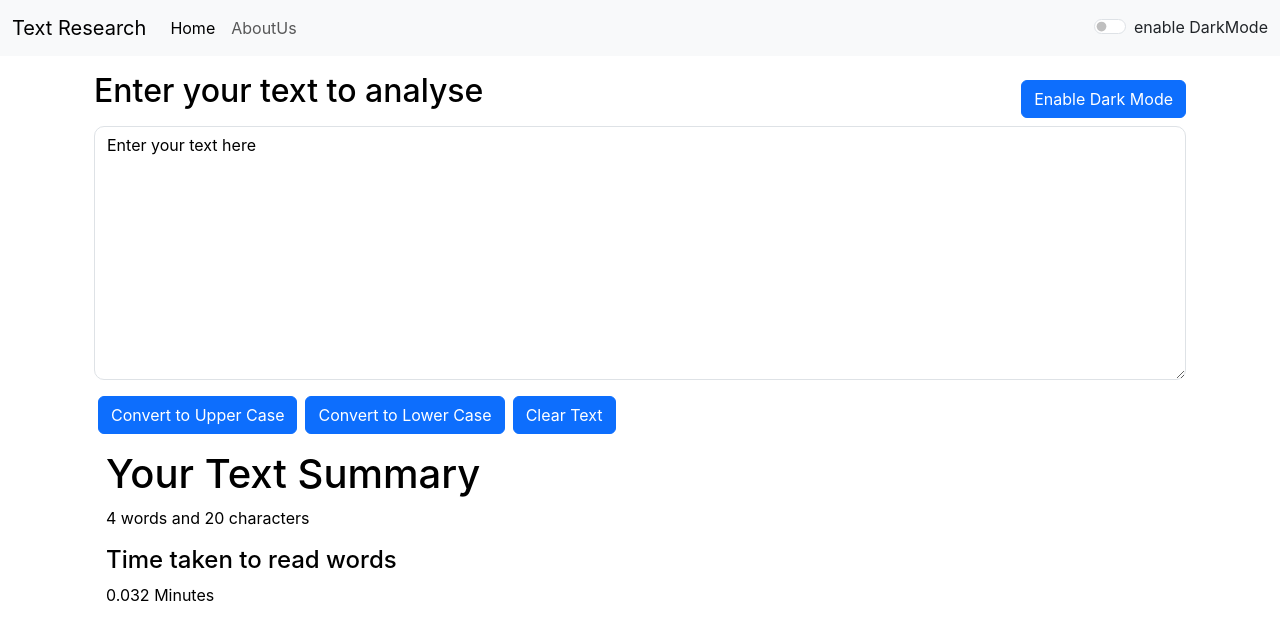
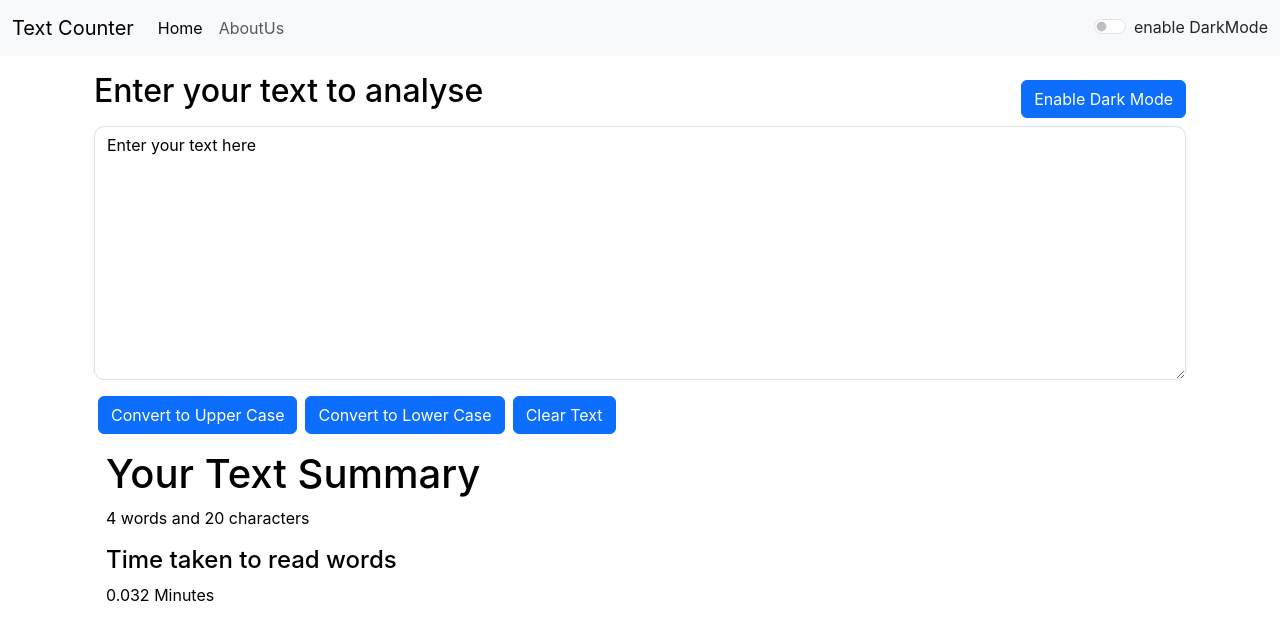
Before and after one commit to PritamMagdum/Text-Analyzer-REACT, a React (Create React App) app: page / in a window 1280 px wide. Shown: the top 640 px of the page. Built offline with nearby package versions, Linux system fonts and the light colour scheme.

Commit message:
Changes In Title, Meta, Headings

```diff
--- a/public/index.html
+++ b/public/index.html
@@ -8,12 +8,13 @@
   <meta name="theme-color" content="#000000" />
   <meta name="description"
     content="Text Research is a utility which can be used to manipulate your text in the way you want" />
+
   <link rel="apple-touch-icon" href="%PUBLIC_URL%/favicon-32x32.png" />
   <link rel="manifest" href="%PUBLIC_URL%/manifest.json" />
   <link href="https://cdn.jsdelivr.net/npm/bootstrap@5.3.2/dist/css/bootstrap.min.css" rel="stylesheet"
     integrity="sha384-T3c6CoIi6uLrA9TneNEoa7RxnatzjcDSCmG1MXxSR1GAsXEV/Dwwykc2MPK8M2HN" crossorigin="anonymous" />
 
-  <title>Text Research - Home</title>
+  <title>Text Counter | Word Counter</title>
 </head>
 
 <body>
--- a/src/App.js
+++ b/src/App.js
@@ -26,14 +26,14 @@ function App() {
   return (
     <>
       <Router>
-        <Navbar title="Text Research" about="AboutUs" mode={mode} toggleMode={toggleMode}></Navbar>   {/*Navbar with props*/}
+        <Navbar title="Text Counter" about="AboutUs" mode={mode} toggleMode={toggleMode}></Navbar>   {/*Navbar with props*/}
         {/* <Navbar></Navbar> */}
         <div className="container my-3">
           <Routes>
-            <Route path='/' element={<TextForm heading="Enter your text to analyse" />}>
+            <Route exact path='/' element={<TextForm heading="Enter your text to analyse" />}>
               {/* <TextForm heading="Enter your text to analyse"></TextForm> */}
             </Route>
-            <Route path='/About' element={<About />}>
+            <Route exact path='/About' element={<About />}>
               {/* <About></About> */}
             </Route>
           </Routes>
--- a/src/components/Navbar.js
+++ b/src/components/Navbar.js
@@ -7,7 +7,7 @@ export default function Navbar(props) {
         <div>
             <nav className={`navbar navbar-expand-lg bg-${props.mode} navbar-${props.mode}`}>
                 <div className="container-fluid">
-                    <a className="navbar-brand" href="/">{props.title}</a>
+                    <Link className="navbar-brand" to="/">{props.title}</Link>
                     <button className="navbar-toggler" type="button" data-bs-toggle="collapse" data-bs-target="#navbarSupportedContent" aria-controls="navbarSupportedContent" aria-expanded="false" aria-label="Toggle navigation">
                         <span className="navbar-toggler-icon"></span>
                     </button>
--- a/src/components/TextForm.js
+++ b/src/components/TextForm.js
@@ -67,9 +67,9 @@ export default function TextForm(props) {
                 </div>
                 <div className="container my-3">
                     <h1>Your Text Summary</h1>
-                    <p>{text.split(" ").length} words and {text.length} characters</p>
+                    <p>{text.split(" ").filter((element) => { return element.length !== 0 }).length} words and {text.length} characters</p>
                     <h4>Time taken to read words</h4>
-                    <p>{0.008 * text.split(" ").length} Minutes</p>
+                    <p>{0.008 * text.split(" ").filter((element) => { return element.length !== 0 }).length} Minutes</p>
                 </div>
             </div>
         </>
```
